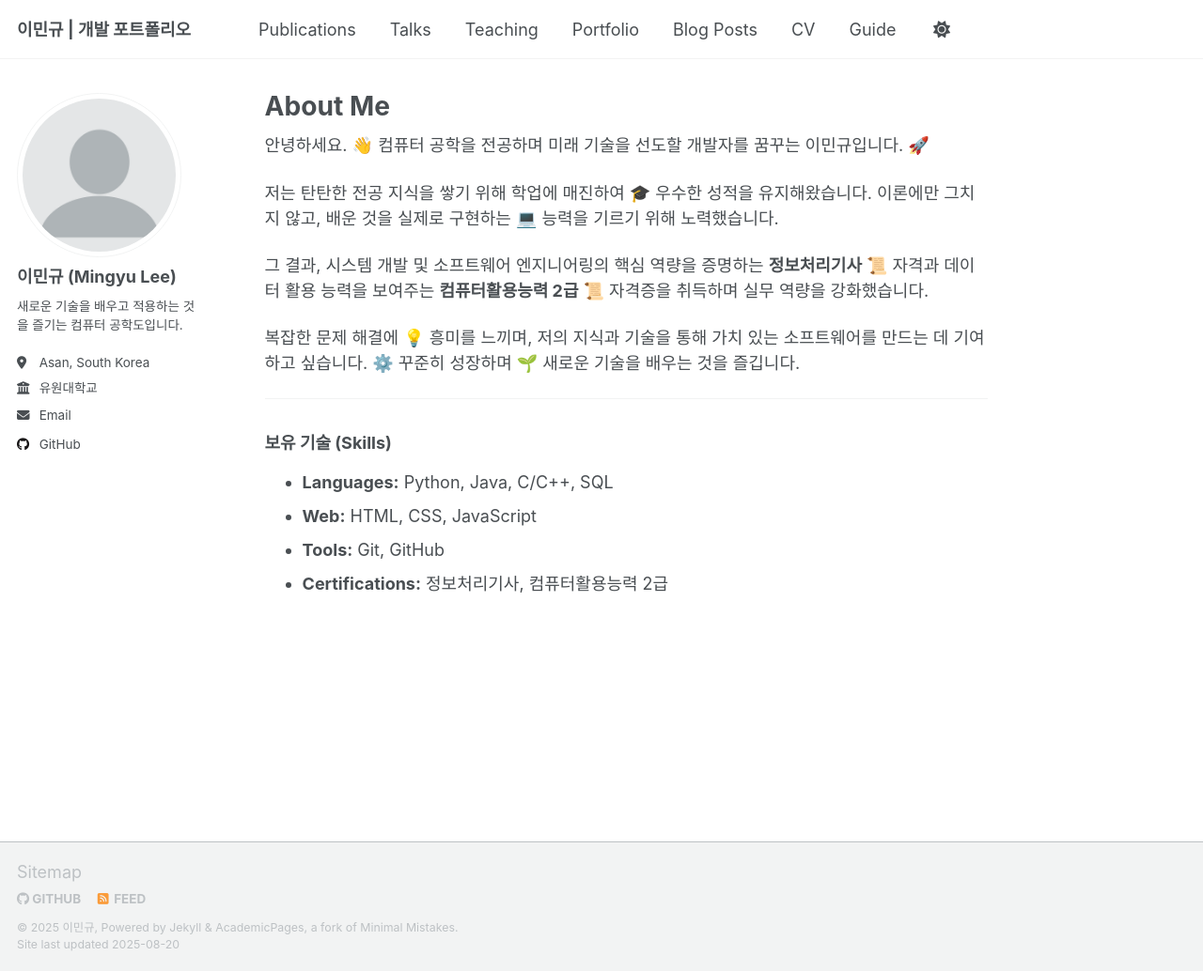
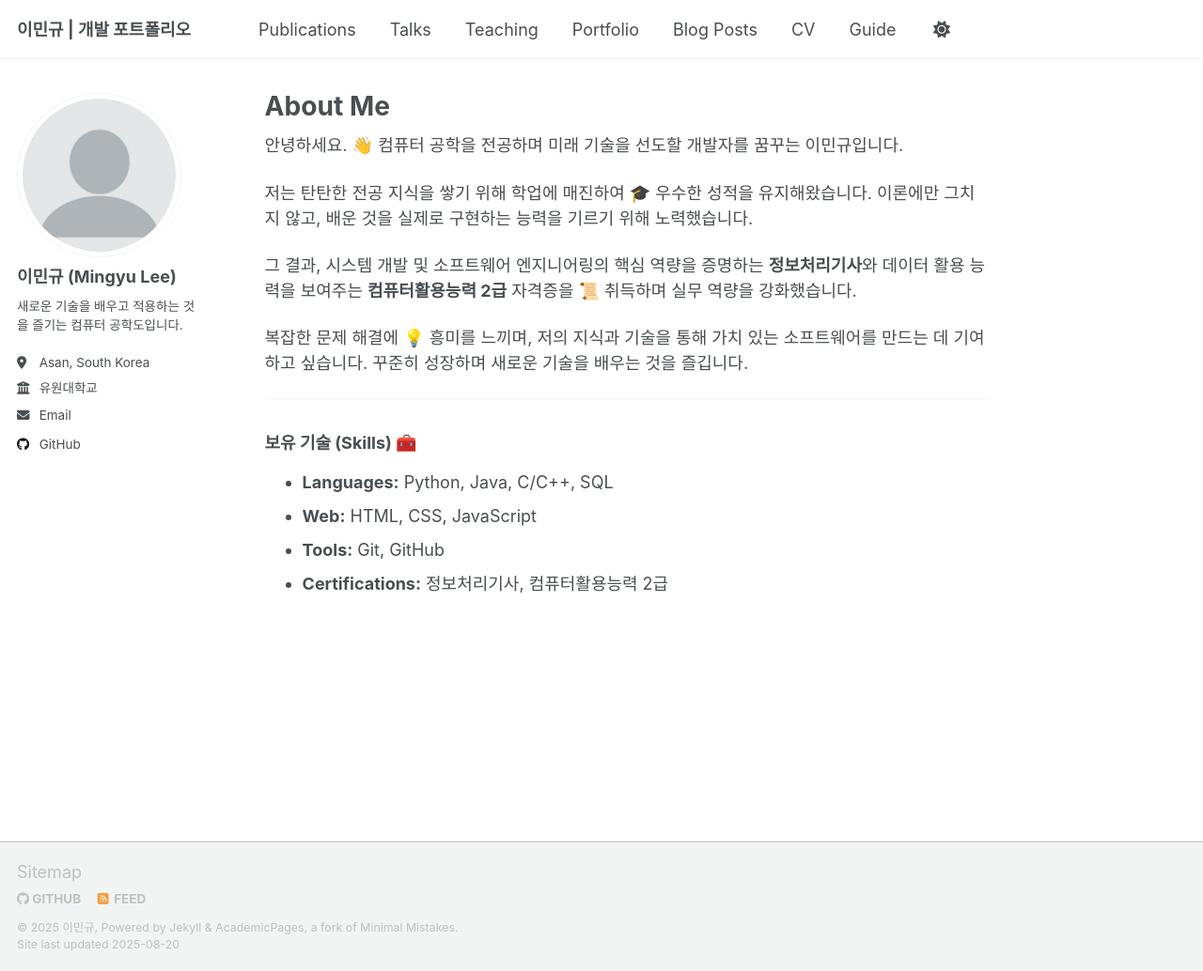
Before and after one commit to Mingyu7/Mingyu7.github.io, a Jekyll site: the page built from _pages/about.md, in a window 1280 px wide and 1034 px high. Shown: the whole window at 94% size. Built offline with Jekyll 4.4.1, drawn with Linux system fonts in a browser that asks for light colours; a script that is not in the unit is left out.

Commit message:
Refine emoji usage on main page

```diff
--- a/_pages/about.md
+++ b/_pages/about.md
@@ -7,17 +7,17 @@ redirect_from:
   - /about.html
 ---
 
-안녕하세요. 👋 컴퓨터 공학을 전공하며 미래 기술을 선도할 개발자를 꿈꾸는 이민규입니다. 🚀
+안녕하세요. 👋 컴퓨터 공학을 전공하며 미래 기술을 선도할 개발자를 꿈꾸는 이민규입니다.
 
-저는 탄탄한 전공 지식을 쌓기 위해 학업에 매진하여 🎓 우수한 성적을 유지해왔습니다. 이론에만 그치지 않고, 배운 것을 실제로 구현하는 💻 능력을 기르기 위해 노력했습니다.
+저는 탄탄한 전공 지식을 쌓기 위해 학업에 매진하여 🎓 우수한 성적을 유지해왔습니다. 이론에만 그치지 않고, 배운 것을 실제로 구현하는 능력을 기르기 위해 노력했습니다.
 
-그 결과, 시스템 개발 및 소프트웨어 엔지니어링의 핵심 역량을 증명하는 **정보처리기사** 📜 자격과 데이터 활용 능력을 보여주는 **컴퓨터활용능력 2급** 📜 자격증을 취득하며 실무 역량을 강화했습니다.
+그 결과, 시스템 개발 및 소프트웨어 엔지니어링의 핵심 역량을 증명하는 **정보처리기사**와 데이터 활용 능력을 보여주는 **컴퓨터활용능력 2급** 자격증을 📜 취득하며 실무 역량을 강화했습니다.
 
-복잡한 문제 해결에 💡 흥미를 느끼며, 저의 지식과 기술을 통해 가치 있는 소프트웨어를 만드는 데 기여하고 싶습니다. ⚙️ 꾸준히 성장하며 🌱 새로운 기술을 배우는 것을 즐깁니다.
+복잡한 문제 해결에 💡 흥미를 느끼며, 저의 지식과 기술을 통해 가치 있는 소프트웨어를 만드는 데 기여하고 싶습니다. 꾸준히 성장하며 새로운 기술을 배우는 것을 즐깁니다.
 
 ---
 
-### 보유 기술 (Skills)
+### 보유 기술 (Skills) 🧰
 
 *   **Languages:** Python, Java, C/C++, SQL
 *   **Web:** HTML, CSS, JavaScript
```
